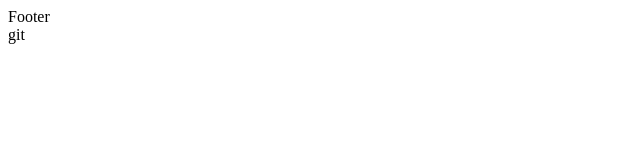
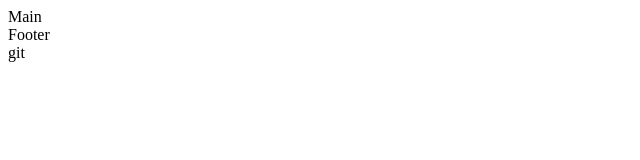
Before and after one commit to nkedrova/my-project, a plain HTML site: page index.html in a window 1280 px wide. Shown: the full height of the page, 0-640 px from the left. Drawn offline with Linux system fonts and the light colour scheme.

Commit message:
add Main

```diff
--- a/index.html
+++ b/index.html
@@ -11,7 +11,7 @@
 
 </body>
 <header></header>
-<Main></Main>
+<Main>Main</Main>
 <footer>Footer</footer>
 </html>
 git
```
